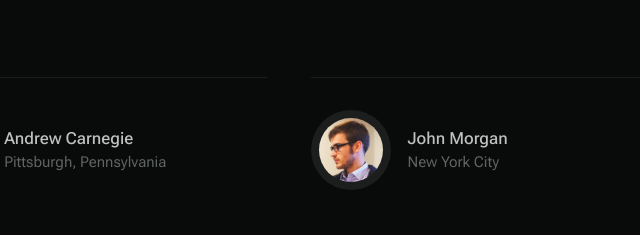
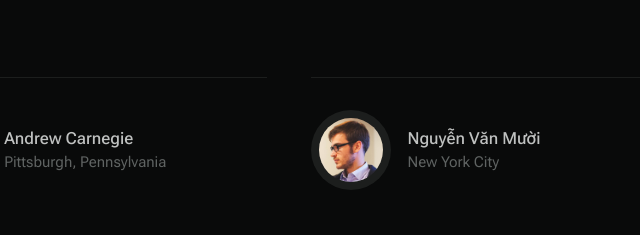
Before and after one commit to ApiIV/ApiIV.github.io, a plain HTML site: page index.html in a window 1280 px wide. Shown: the part 5408-5643 px from the top of the page, 552-1192 px from the left. Drawn offline with nearby package versions, Linux system fonts and the light colour scheme; a web font is replaced by a local one.

Commit message:
Update index.html

```diff
--- a/index.html
+++ b/index.html
@@ -569,7 +569,7 @@
                                 <div class="testimonials-slider__author">
                                     <img src="images/avatars/user-01.jpg" alt="Author image" class="testimonials-slider__avatar">
                                     <cite class="testimonials-slider__cite">
-                                        John Morgan
+                                        Nguyễn Văn Mười
                                         <span>New York City</span>
                                     </cite>
                                 </div>
```
